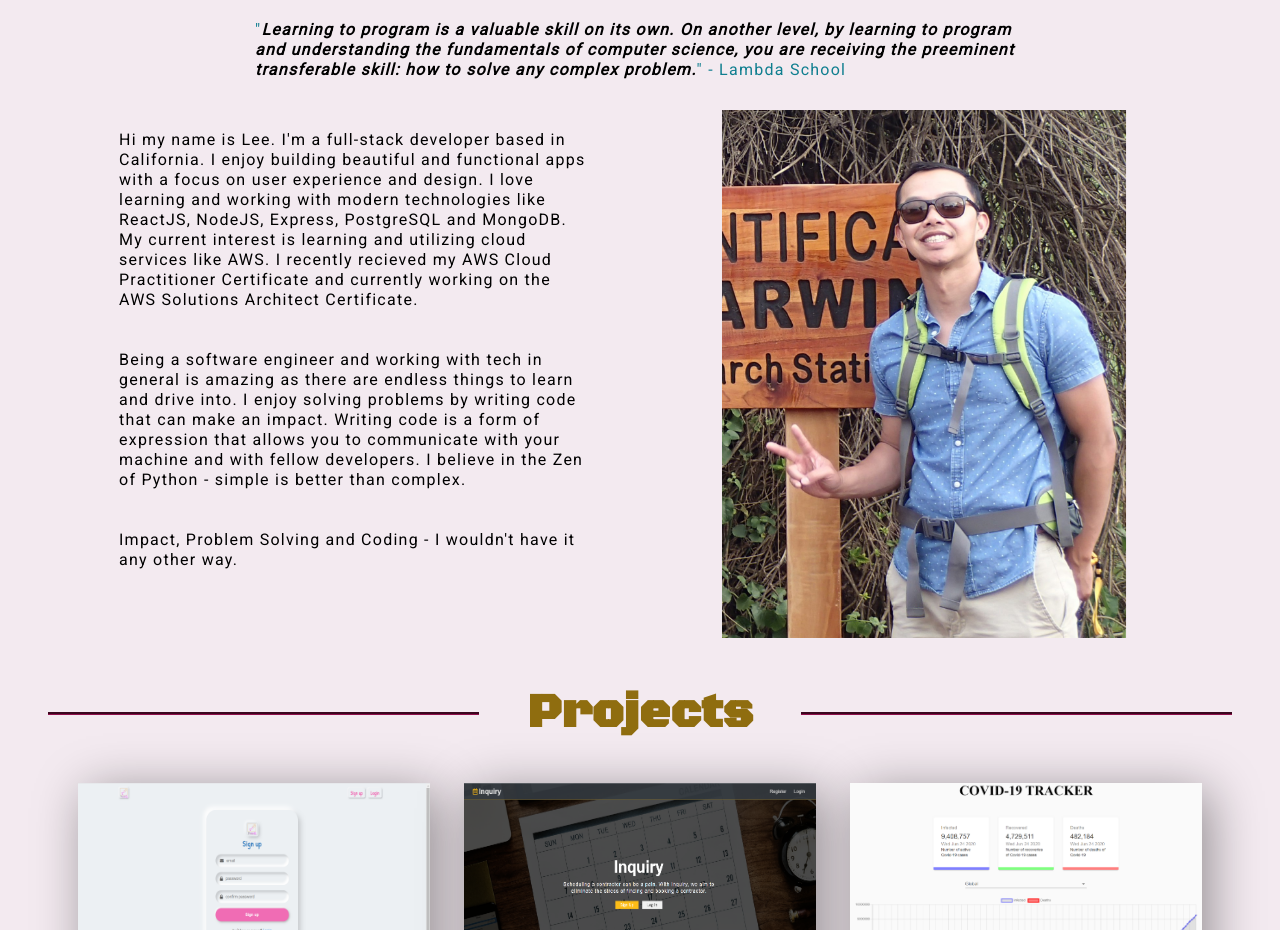
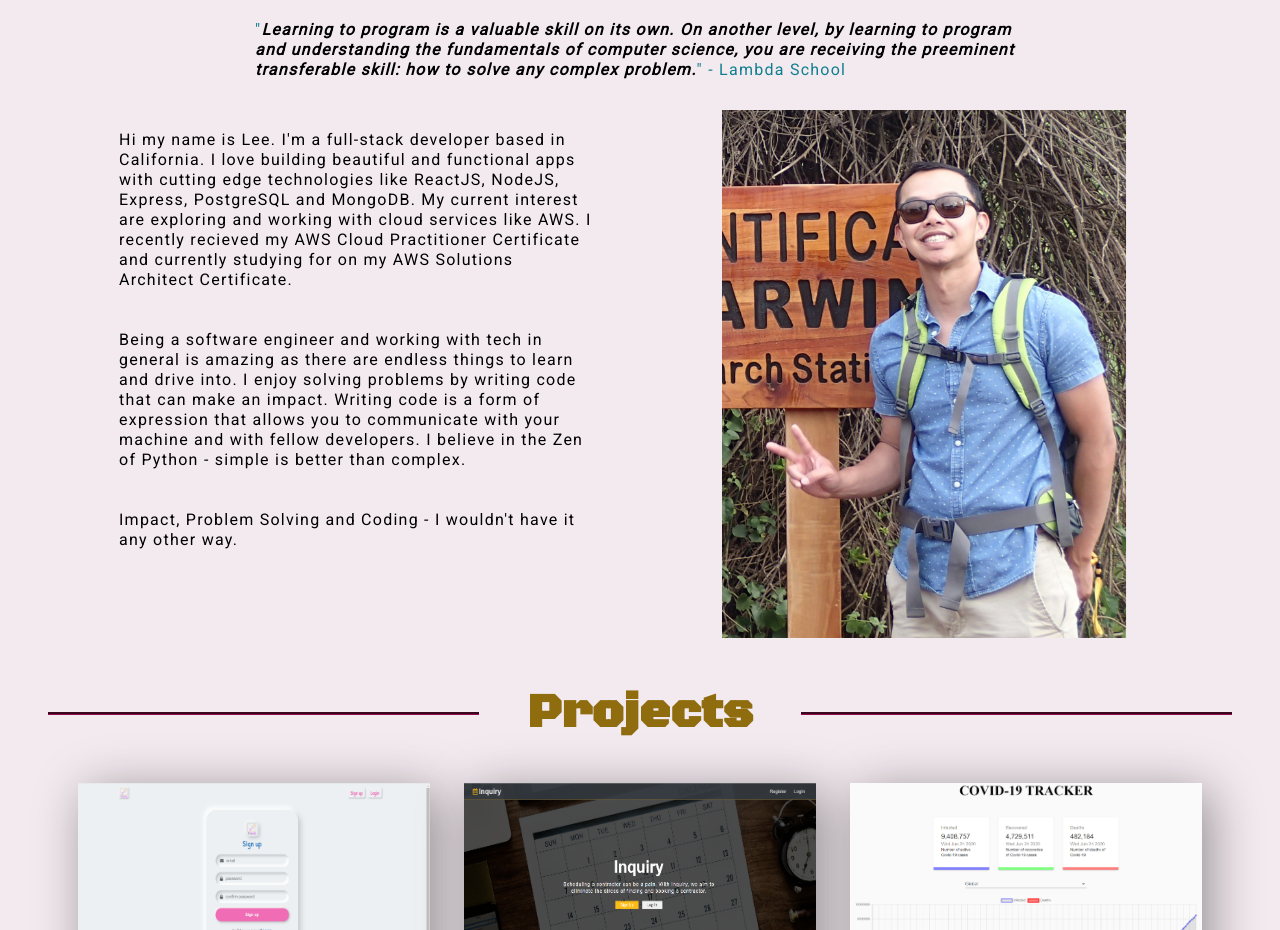
Before and after one commit to LeeTann/leetann-portfolio, a React (Create React App) app: page / in a window 1280 px wide. Shown: the part 920-1850 px from the top of the page. Built offline with nearby package versions, Linux system fonts and the light colour scheme; the HTML template or start-up script is replaced by a standard one.

Commit message:
Updated about info

```diff
--- a/src/components/about/About.js
+++ b/src/components/about/About.js
@@ -17,11 +17,11 @@ export default function About() {
                 <div className="about-section">
                     <Fade left duration="1200">
                         <div className="about-me">
-                            <p>Hi my name is Lee. I'm a full-stack developer based in California. I enjoy building
-                                beautiful and functional apps with a focus on user experience and design. I love learning and working with
-                                modern technologies like ReactJS, NodeJS, Express, PostgreSQL and MongoDB. My current interest is learning and utilizing
-                                cloud services like AWS. I recently recieved my AWS Cloud Practitioner Certificate and currently working on the AWS
-                                Solutions Architect Certificate.
+                            <p>Hi my name is Lee. I'm a full-stack developer based in California. I love building
+                                beautiful and functional apps with cutting edge technologies like
+                                ReactJS, NodeJS, Express, PostgreSQL and MongoDB. My current interest are exploring and working with
+                                cloud services like AWS. I recently recieved my AWS Cloud Practitioner Certificate and currently
+                                studying for on my AWS Solutions Architect Certificate.
                             </p>
                             <p>
                                 Being a software engineer and working with tech in general is amazing as there are endless things to learn
```
